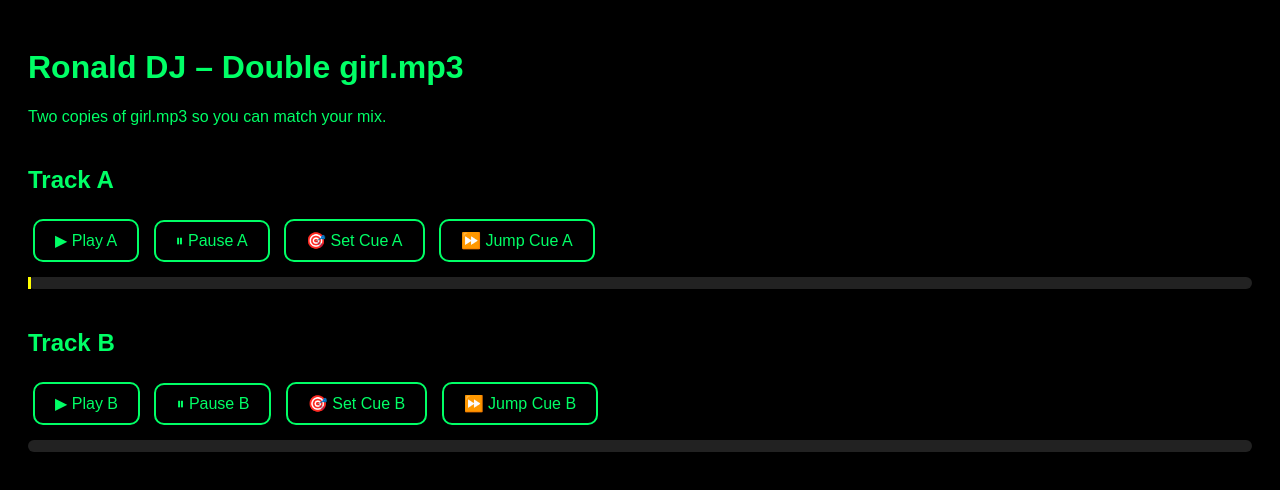
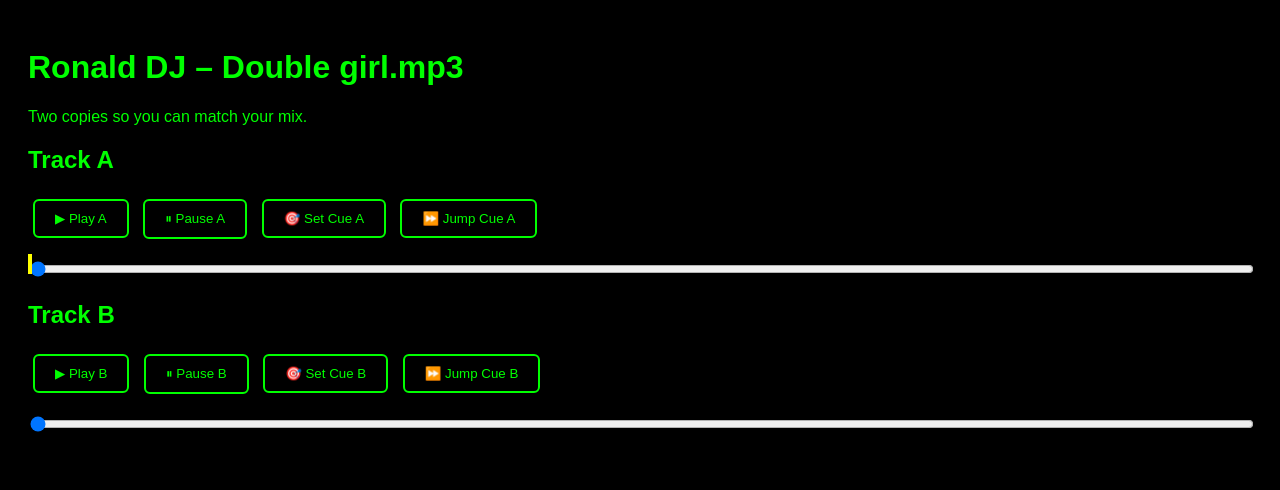
Before and after one commit to lubinronald36-design/DjFull, a plain HTML site: page index.html in a window 1280 px wide. Both pictures are taken after a click on the button "🎯 Set Cue A". Drawn offline with Linux system fonts and the light colour scheme.

Commit message:
Refactor audio controls and progress tracking

```diff
--- a/index.html
+++ b/index.html
@@ -1,52 +1,44 @@
 <!DOCTYPE html>
-<html lang="en">
+<html>
 <head>
 <meta charset="UTF-8">
 <title>Ronald DJ – Double girl.mp3</title>
+
 <style>
 body {
     background: #000;
-        color: #00ff66;
-        font-family: Arial, sans-serif;
+    color: #0f0;
+    font-family: Arial;
     padding: 20px;
 }
-    h1 { color: #00ff66; }
-    h2 { margin-top: 40px; }
-    button {
-        background: transparent;
-        border: 2px solid #00ff66;
+.track-title { font-size: 24px; margin-bottom: 10px; }
+
+.button {
     padding: 10px 20px;
     margin: 5px;
-        border-radius: 10px;
-        color: #00ff66;
-        font-size: 16px;
-    }
-    button:hover {
-        background: #00ff66;
-        color: #000;
+    background: black;
+    border: 2px solid #0f0;
+    color: #0f0;
     cursor: pointer;
+    border-radius: 6px;
 }
 
 .progress-container {
+    position: relative;
     width: 100%;
-        height: 12px;
-        background: #222;
-        margin-top: 10px;
-        border-radius: 6px;
-        position: relative;
+    margin: 15px 0;
 }
+
 .progress-bar {
-        height: 12px;
-        width: 0%;
-        background: red;
-        border-radius: 6px;
+    width: 100%;
 }
+
 .cue-marker {
-        width: 3px;
-        height: 12px;
+    position: absolute;
+    top: -5px;
+    width: 4px;
+    height: 20px;
     background: yellow;
-        position: absolute;
-        top: 0;
     display: none;
 }
 </style>
@@ -54,86 +46,78 @@
 <body>
 
 <h1>Ronald DJ – Double girl.mp3</h1>
-<p>Two copies of girl.mp3 so you can match your mix.</p>
+<p>Two copies so you can match your mix.</p>
 
 <!-- TRACK A -->
 <h2>Track A</h2>
-<button onclick="playA()">▶ Play A</button>
-<button onclick="pauseA()">⏸ Pause A</button>
-<button onclick="setCueA()">🎯 Set Cue A</button>
-<button onclick="jumpCueA()">⏩ Jump Cue A</button>
+<button class="button" onclick="audioA.play()">▶ Play A</button>
+<button class="button" onclick="audioA.pause()">⏸ Pause A</button>
+<button class="button" onclick="setCueA()">🎯 Set Cue A</button>
+<button class="button" onclick="jumpCueA()">⏩ Jump Cue A</button>
 
-<div class="progress-container" id="containerA" onclick="scrubA(event)">
-    <div id="barA" class="progress-bar"></div>
-    <div id="cueAmarker" class="cue-marker"></div>
+<div class="progress-container">
+    <input id="progressA" type="range" class="progress-bar" min="0" max="100" value="0">
+    <div id="cueMarkerA" class="cue-marker"></div>
 </div>
 
 <!-- TRACK B -->
 <h2>Track B</h2>
-<button onclick="playB()">▶ Play B</button>
-<button onclick="pauseB()">⏸ Pause B</button>
-<button onclick="setCueB()">🎯 Set Cue B</button>
-<button onclick="jumpCueB()">⏩ Jump Cue B</button>
+<button class="button" onclick="audioB.play()">▶ Play B</button>
+<button class="button" onclick="audioB.pause()">⏸ Pause B</button>
+<button class="button" onclick="setCueB()">🎯 Set Cue B</button>
+<button class="button" onclick="jumpCueB()">⏩ Jump Cue B</button>
 
-<div class="progress-container" id="containerB" onclick="scrubB(event)">
-    <div id="barB" class="progress-bar"></div>
-    <div id="cueBmarker" class="cue-marker"></div>
+<div class="progress-container">
+    <input id="progressB" type="range" class="progress-bar" min="0" max="100" value="0">
+    <div id="cueMarkerB" class="cue-marker"></div>
 </div>
 
 <script>
-let trackA = new Audio("girl.mp3");
-let trackB = new Audio("girl.mp3");
+let audioA = new Audio("girl.mp3");
+let audioB = new Audio("girl.mp3");
 
-let cueA = 0;
-let cueB = 0;
+let progressA = document.getElementById("progressA");
+let progressB = document.getElementById("progressB");
 
-// --- PLAY / PAUSE ---
-function playA() { trackA.play(); }
-function pauseA() { trackA.pause(); }
+let cueA = 0, cueB = 0;
 
-function playB() { trackB.play(); }
-function pauseB() { trackB.pause(); }
+let cueMarkerA = document.getElementById("cueMarkerA");
+let cueMarkerB = document.getElementById("cueMarkerB");
 
-// --- CUE SYSTEM ---
+// Update progress bar while playing
+audioA.addEventListener("timeupdate", () => {
+    progressA.value = (audioA.currentTime / audioA.duration) * 100;
+});
+audioB.addEventListener("timeupdate", () => {
+    progressB.value = (audioB.currentTime / audioB.duration) * 100;
+});
+
+// Dragging the slider seeks the track
+progressA.addEventListener("input", () => {
+    audioA.currentTime = (progressA.value / 100) * audioA.duration;
+});
+progressB.addEventListener("input", () => {
+    audioB.currentTime = (progressB.value / 100) * audioB.duration;
+});
+
+// Cue functions
 function setCueA() {
-    cueA = trackA.currentTime;
-    let percent = (cueA / trackA.duration) * 100;
-    let marker = document.getElementById("cueAmarker");
-    marker.style.left = percent + "%";
-    marker.style.display = "block";
+    cueA = audioA.currentTime;
+    cueMarkerA.style.left = (cueA / audioA.duration) * 100 + "%";
+    cueMarkerA.style.display = "block";
 }
-function jumpCueA() { trackA.currentTime = cueA; }
+function jumpCueA() {
+    audioA.currentTime = cueA;
+}
 
 function setCueB() {
-    cueB = trackB.currentTime;
-    let percent = (cueB / trackB.duration) * 100;
-    let marker = document.getElementById("cueBmarker");
-    marker.style.left = percent + "%";
-    marker.style.display = "block";
+    cueB = audioB.currentTime;
+    cueMarkerB.style.left = (cueB / audioB.duration) * 100 + "%";
+    cueMarkerB.style.display = "block";
 }
-function jumpCueB() { trackB.currentTime = cueB; }
-
-// --- SCRUBBING (Dragging the red bar) ---
-function scrubA(e) {
-    let rect = e.target.getBoundingClientRect();
-    let percent = (e.clientX - rect.left) / rect.width;
-    trackA.currentTime = percent * trackA.duration;
+function jumpCueB() {
+    audioB.currentTime = cueB;
 }
-function scrubB(e) {
-    let rect = e.target.getBoundingClientRect();
-    let percent = (e.clientX - rect.left) / rect.width;
-    trackB.currentTime = percent * trackB.duration;
-}
-
-// --- UPDATE PROGRESS BARS ---
-trackA.ontimeupdate = () => {
-    document.getElementById("barA").style.width =
-        (trackA.currentTime / trackA.duration) * 100 + "%";
-};
-trackB.ontimeupdate = () => {
-    document.getElementById("barB").style.width =
-        (trackB.currentTime / trackB.duration) * 100 + "%";
-};
 </script>
 
 </body>
```
Lines whose indentation alone changed are shown as unchanged.
